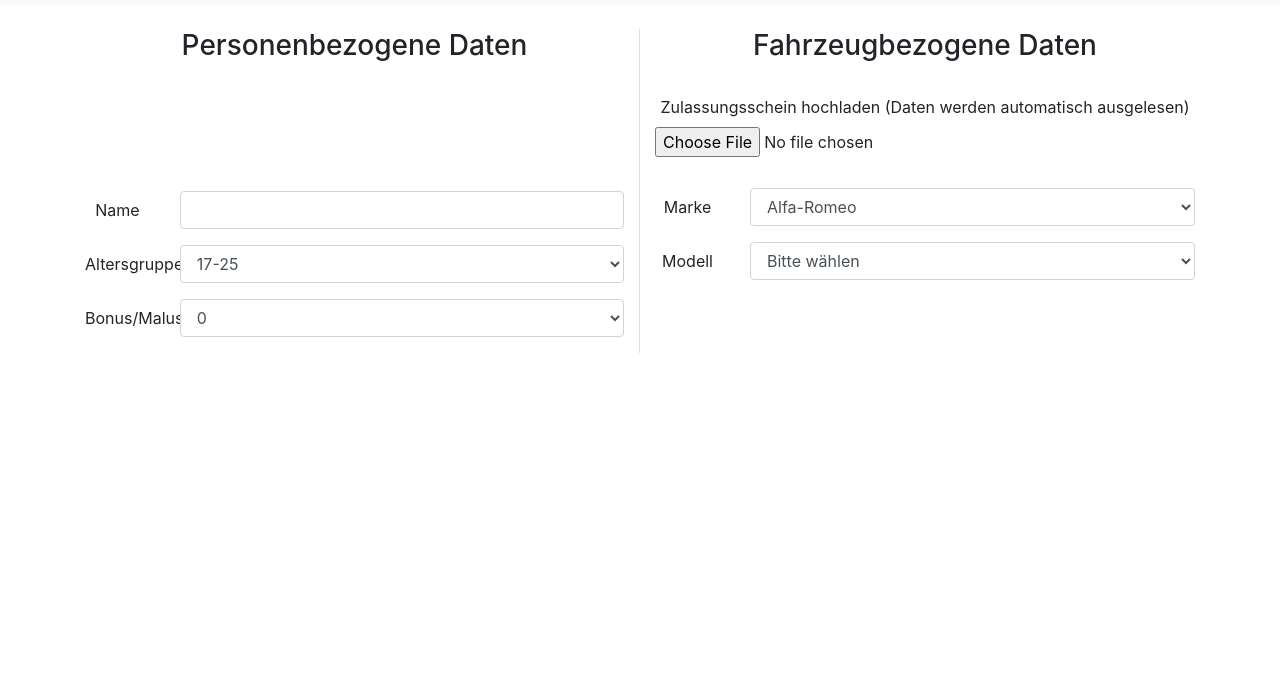
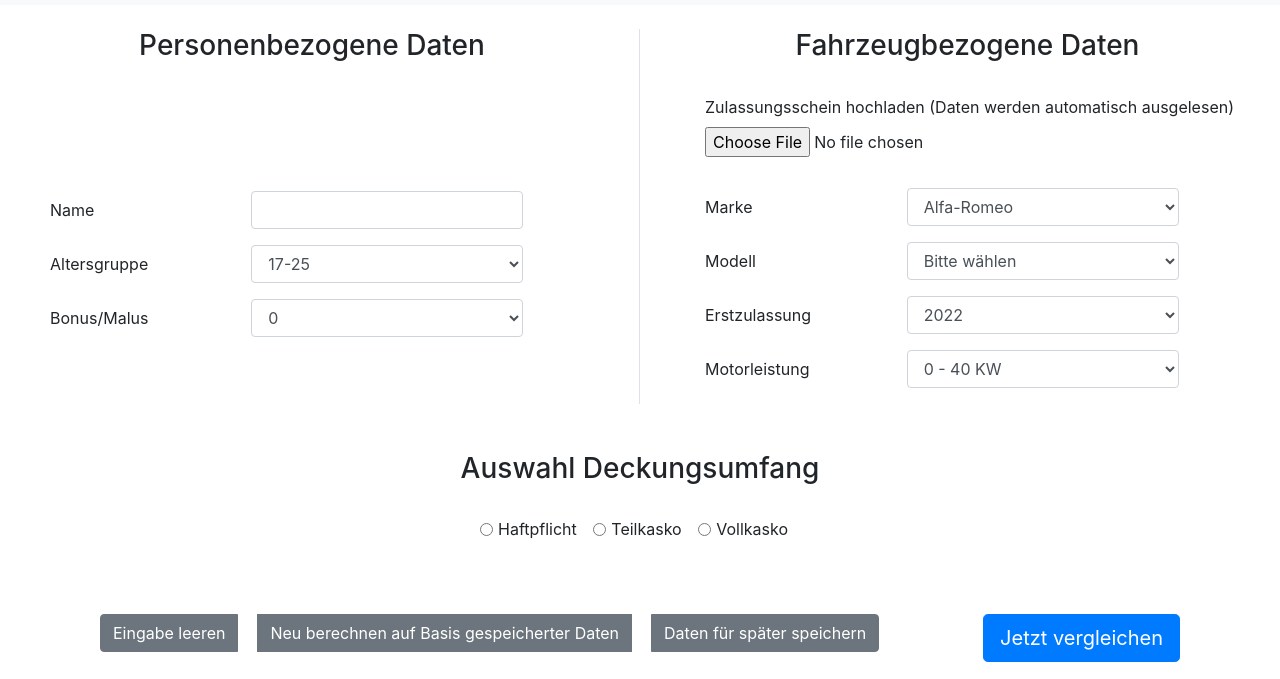
Before and after one commit to 2010859021/2010859021.github.io, a plain HTML site: page index.html in a window 1280 px wide. Shown: the part 121-800 px from the top of the page. Drawn offline with nearby package versions, Linux system fonts and the light colour scheme.

Commit message:
first version of general input page, first try for comparison-page

```diff
--- a/index.html
+++ b/index.html
@@ -23,7 +23,7 @@
             </div>
           </nav>
           <br>
-          <div class="container">
+          <div class="container-fluid-no-padding">
             <div class="row">
                 <div class="col-6 border-right" style="display: inline-block; text-align: center;">
                     <h3>Personenbezogene Daten</h3>
@@ -32,16 +32,16 @@
                     <br>
                     <br>
                     <br>
-                    <form>
+                    <form style="text-align: left; padding-left: 50px;">
                         <div class="form-group row">
-                          <label for="nameInput" class="col-sm-2 col-form-label">Name</label>
-                          <div class="col-sm-10">
+                          <label for="nameInput" class="col-sm-4 col-form-label">Name</label>
+                          <div class="col-sm-6">
                             <input type="text" class="form-control" id="nameInput">
                           </div>
                         </div>
                         <div class="form-group row">
-                          <label for="ageSelect" class="col-sm-2 col-form-label">Altersgruppe</label>
-                          <div class="col-sm-10">
+                          <label for="ageSelect" class="col-sm-4 col-form-label">Altersgruppe</label>
+                          <div class="col-sm-6">
                             <select class="form-control" id="ageSelect">
                                 <option>17-25</option>
                                 <option>25-40</option>
@@ -51,8 +51,8 @@
                           </div>
                         </div>
                         <div class="form-group row">
-                            <label for="bonusMalusSelect" class="col-sm-2 col-form-label">Bonus/Malus</label>
-                            <div class="col-sm-10">
+                            <label for="bonusMalusSelect" class="col-sm-4 col-form-label">Bonus/Malus</label>
+                            <div class="col-sm-6">
                               <select class="form-control" id="bonusMalusSelect">
                                   <option>0</option>
                                   <option>1</option>
@@ -72,14 +72,14 @@
                 <div class="col-6" style="display: inline-block; text-align: center;">
                     <h3>Fahrzeugbezogene Daten</h3>
                     <br>
-                    <form>
+                    <form style="text-align: left; padding-left: 50px;">
                         <div class="form-group">
                           <label for="exampleFormControlFile1">Zulassungsschein hochladen (Daten werden automatisch ausgelesen)</label>
                           <input type="file" class="form-control-file" id="exampleFormControlFile1">
                         </div>
                         <div class="form-group row" style="padding-top: 15px;">
-                            <label for="brandSelect" class="col-sm-2 col-form-label">Marke</label>
-                            <div class="col-sm-10">
+                            <label for="brandSelect" class="col-sm-4 col-form-label">Marke</label>
+                            <div class="col-sm-6">
                               <select class="form-control" id="brandSelect">
                                   <option>Alfa-Romeo</option>
                                   <option>Audi</option>
@@ -102,14 +102,95 @@
                             </div>
                           </div>
                           <div class="form-group row">
-                            <label for="modelSelect" class="col-sm-2 col-form-label">Modell</label>
-                            <div class="col-sm-10">
+                            <label for="modelSelect" class="col-sm-4 col-form-label">Modell</label>
+                            <div class="col-sm-6">
                               <select class="form-control" id="modelSelect">
                                   <option>Bitte wählen</option>
                                 </select>
                             </div>
                           </div>
+                          <div class="form-group row">
+                            <label for="ezSelect" class="col-sm-4 col-form-label">Erstzulassung</label>
+                            <div class="col-sm-6">
+                              <select class="form-control" id="ezSelect">
+                                  <option>2022</option>
+                                  <option>2021</option>
+                                  <option>2020</option>
+                                  <option>2019</option>
+                                  <option>2018</option>
+                                  <option>2017</option>
+                                  <option>2016</option>
+                                  <option>2015</option>
+                                  <option>2014</option>
+                                  <option>2013</option>
+                                  <option>2012</option>
+                                  <option>2011</option>
+                                  <option>2010</option>
+                                  <option>2009</option>
+                                  <option>2008</option>
+                                  <option>2007</option>
+                                  <option>2006</option>
+                                  <option>2005</option>
+                                  <option>2004</option>
+                                  <option>2003</option>
+                                  <option>2002</option>
+                                  <option>2001</option>
+                                  <option>2000</option>
+                                </select>
+                            </div>
+                          </div>
+                          <div class="form-group row">
+                            <label for="motorSelect" class="col-sm-4 col-form-label">Motorleistung</label>
+                            <div class="col-sm-6">
+                              <select class="form-control" id="motorSelect">
+                                  <option>0 - 40 KW</option>
+                                  <option>41 - 60 KW</option>
+                                  <option>61 - 80 KW</option>
+                                  <option>81 - 100 KW</option>
+                                  <option>101 - 120 KW</option>
+                                  <option>121 - 140 KW</option>
+                                  <option>141 - 160 KW</option>
+                                  <option>161 - 180 KW</option>
+                                  <option>über 180 KW</option>
+                                </select>
+                            </div>
+                          </div>
                       </form>
+                </div>
+            </div>
+            <br>
+            <br>
+            <div class="row">
+                <div class="col-12" style="display: inline-block; text-align: center;">
+                    <h3>Auswahl Deckungsumfang</h3>
+                    <br>
+                    <div class="form-check form-check-inline">
+                        <input class="form-check-input" type="radio" name="inlineRadioOptions" id="inlineRadio1" value="option1">
+                        <label class="form-check-label" for="inlineRadio1">Haftpflicht</label>
+                      </div>
+                      <div class="form-check form-check-inline">
+                        <input class="form-check-input" type="radio" name="inlineRadioOptions" id="inlineRadio2" value="option2">
+                        <label class="form-check-label" for="inlineRadio2">Teilkasko</label>
+                      </div>
+                      <div class="form-check form-check-inline">
+                        <input class="form-check-input" type="radio" name="inlineRadioOptions" id="inlineRadio3" value="option3">
+                        <label class="form-check-label" for="inlineRadio3">Vollkasko</label>
+                      </div>
+                </div>
+            </div>
+            <br>
+            <br>
+            <br>
+            <div class="row">
+                <div class="col-12" style="display: inline-block; text-align: center;">
+                    <div class="btn-group float-sm-left" role="group" aria-label="Basic example" style="padding-left: 100px;">
+                        <button type="button" style="margin-right: 20px;" class="btn btn-secondary">Eingabe leeren</button>
+                        <button type="button" style="margin-right: 20px;" class="btn btn-secondary">Neu berechnen auf Basis gespeicherter Daten</button>
+                        <button type="button" class="btn btn-secondary">Daten für später speichern</button>
+                      </div>
+                    <div class="btn-group float-sm-right" role="group" aria-label="Basic example" style="padding-right: 100px;">
+                        <a href="vergleichsseite.html" role="button" class="btn btn-primary btn-lg">Jetzt vergleichen</a>
+                      </div>
                 </div>
             </div>
         </div>
```
Also changed, not shown: vergleichsseite.html (added, +135 -0 lines).
